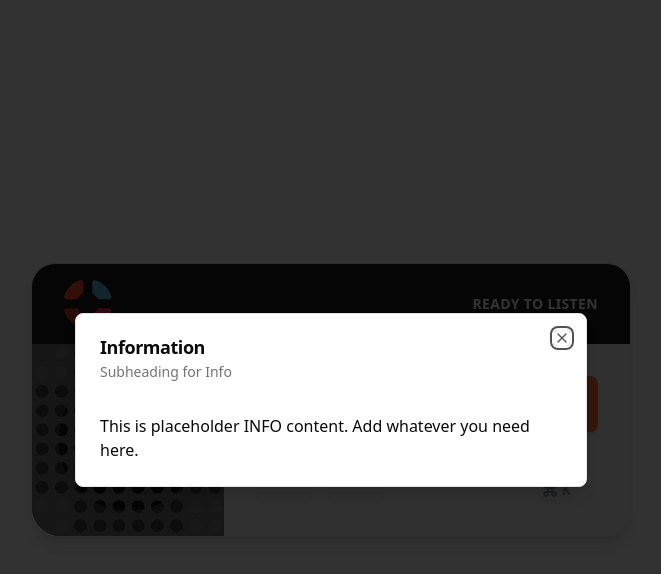
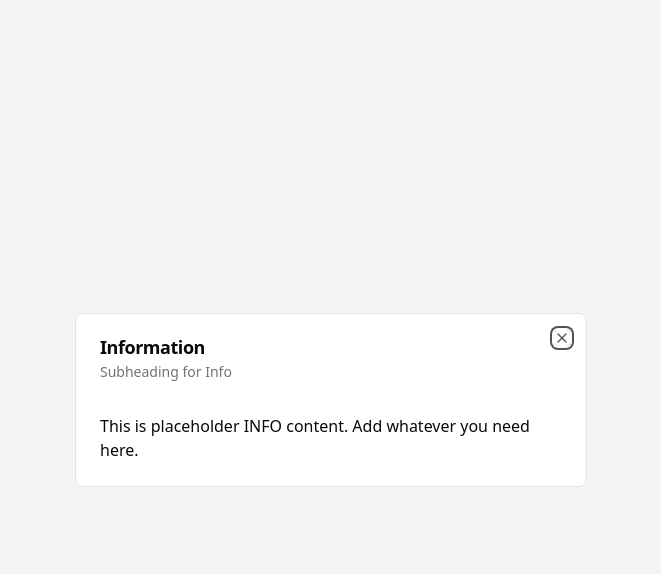
Before and after one commit to microchipgnu/memos-haus, a Next.js app: page /marcelo in a window 1280 px wide. Both pictures are taken after a click on the button "INFO". Shown: the top 574 px of the page, without its empty margins (309-970 px from the left). Built offline with nearby package versions, Linux system fonts and the light colour scheme.

Commit message:
smol improvs

```diff
--- a/src/app/marcelo/page.tsx
+++ b/src/app/marcelo/page.tsx
@@ -1,15 +1,19 @@
 "use client"
 
 import Microphone from "@/components/microphone"
+import Navbar from "@/components/navbar"
 
 export default function VoiceMemoPage() {
   return (
-    <div className="fixed inset-0 flex items-center justify-center bg-gray-50 p-4">
+    <>
+      <Navbar />
+      <div className="fixed inset-0 pt-12 flex items-center justify-center p-4 bg-[radial-gradient(circle_at_center,#ffffff_30%,#cccccc_100%)]">
         <Microphone
           onSpeakClick={() => {
             console.log("Voice recording started")
           }}
         />
       </div>
+    </>
   )
 }
--- /dev/null
+++ b/src/components/navbar.tsx
@@ -0,0 +1,13 @@
+export default function Navbar() {
+    return (
+      <nav className="fixed top-0 left-0 right-0 h-12 border-b border-gray-200 z-30">
+        <div className="h-full flex items-center justify-center">
+          <img
+            src="/memos-logo-typeface.svg"
+            alt="Memos Logo"
+            className="h-4 w-auto" // Adjust height based on your logo aspect ratio
+          />
+        </div>
+      </nav>
+    )
+  }
--- a/src/components/ui/dialog.tsx
+++ b/src/components/ui/dialog.tsx
@@ -21,7 +21,7 @@
   <DialogPrimitive.Overlay
     ref={ref}
     className={cn(
-      "fixed inset-0 z-50 bg-black/80  data-[state=open]:animate-in data-[state=closed]:animate-out data-[state=closed]:fade-out-0 data-[state=open]:fade-in-0",
+      "fixed inset-0 z-50 bg-gray-100  data-[state=open]:animate-in data-[state=closed]:animate-out data-[state=closed]:fade-out-0 data-[state=open]:fade-in-0",
       className
     )}
     {...props}
@@ -38,7 +38,7 @@
     <DialogPrimitive.Content
       ref={ref}
       className={cn(
-        "fixed left-[50%] top-[50%] z-50 grid w-full max-w-lg translate-x-[-50%] translate-y-[-50%] gap-4 border bg-background p-6 shadow-lg duration-200 data-[state=open]:animate-in data-[state=closed]:animate-out data-[state=closed]:fade-out-0 data-[state=open]:fade-in-0 data-[state=closed]:zoom-out-95 data-[state=open]:zoom-in-95 data-[state=closed]:slide-out-to-left-1/2 data-[state=closed]:slide-out-to-top-[48%] data-[state=open]:slide-in-from-left-1/2 data-[state=open]:slide-in-from-top-[48%] sm:rounded-lg",
+        "fixed left-[50%] top-[50%] z-50 grid w-full max-w-lg translate-x-[-50%] translate-y-[-50%] gap-4 border bg-background p-6 duration-200 data-[state=open]:animate-in data-[state=closed]:animate-out data-[state=closed]:fade-out-0 data-[state=open]:fade-in-0 data-[state=closed]:zoom-out-95 data-[state=open]:zoom-in-95 data-[state=closed]:slide-out-to-left-1/2 data-[state=closed]:slide-out-to-top-[48%] data-[state=open]:slide-in-from-left-1/2 data-[state=open]:slide-in-from-top-[48%] sm:rounded-lg",
         className
       )}
       {...props}
```
Also changed, not shown: public/memos-logo-typeface.svg (added). Lines whose indentation alone changed are shown as unchanged.
